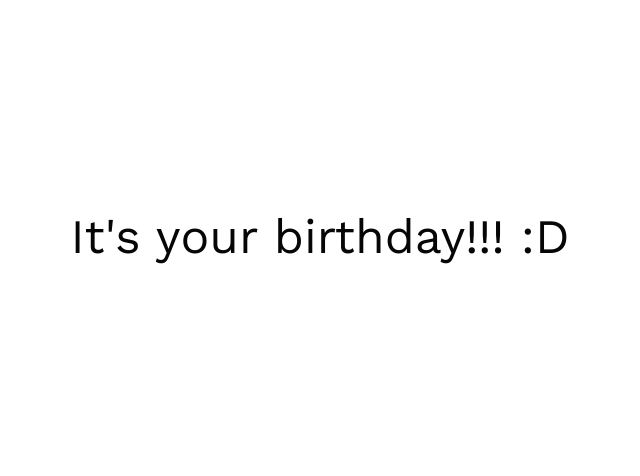
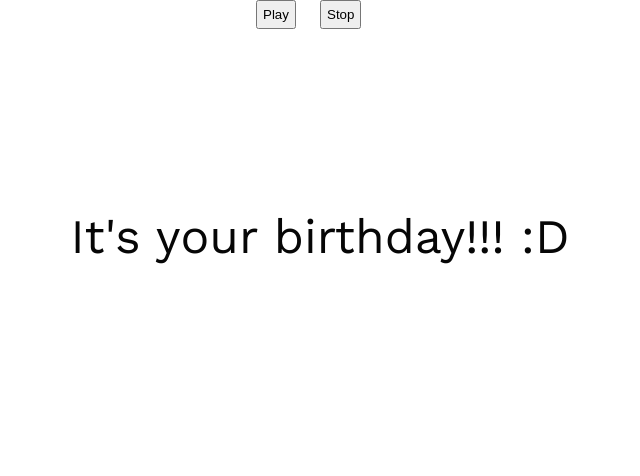
Before and after one commit to heeropunjabi/Happy-Birthday-2021, a website: page index.html in a window 1280 px wide. Shown: the whole page, without its empty margins (320-960 px from the left). Drawn offline with nearby package versions, Linux system fonts and the light colour scheme.

Commit message:
Fix or audio issue

```diff
--- a/index.html
+++ b/index.html
@@ -12,12 +12,13 @@
 </head>
 
 <body>
-
-  <iframe src="https://heeropunjabi.github.io/Happy-Birthday-2021/img/tune.mp3" allow="autoplay" id="audio" style="display: none"></iframe>
-
+  <audio   src="img/tune.mp3"  loop preload="auto" id='audio' >
+  </audio>
 
   <div class="container">
+
     <div class="one">
+
       <h1 class="one">Hey
         <span id="name">Aru</span>
       </h1>
@@ -125,10 +126,34 @@
       <p id="replay">Or click me, if you want to watch it again.</p>
       <p class="last-smile">:)</p>
     </div>
+
   </div>
+  <button onclick="play()" style="
+  z-index: 100000000;
+  float: left;
+  position: absolute;
+  top: 0;
+  left: 45%;
+  padding: 5px;
+">Play</button>
+<button onclick="stop()" style="
+z-index: 100000000;
+float: left;
+position: absolute;
+top: 0;
+left: 50%;
+padding: 5px;
+">Stop</button>
 </body>
 
 <script src="https://cdnjs.cloudflare.com/ajax/libs/gsap/1.20.3/TweenMax.min.js"></script>
 <script type="application/javascript" src="script/main.js"></script>
-
+<script>
+  function play() {
+    document.getElementById("audio").play();
+  }
+  function stop() {
+    document.getElementById("audio").pause();
+  }
+  </script>
 </html>
```
